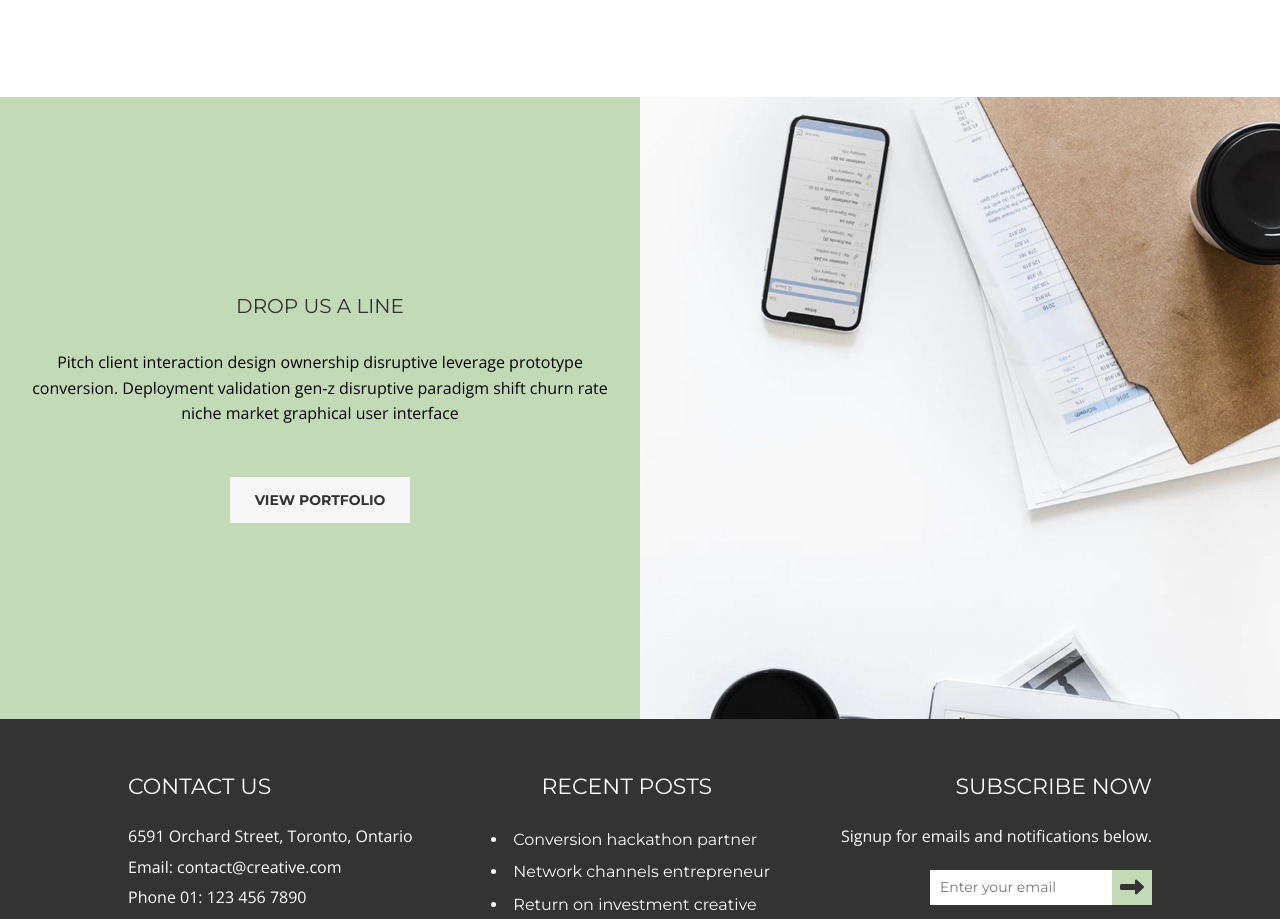
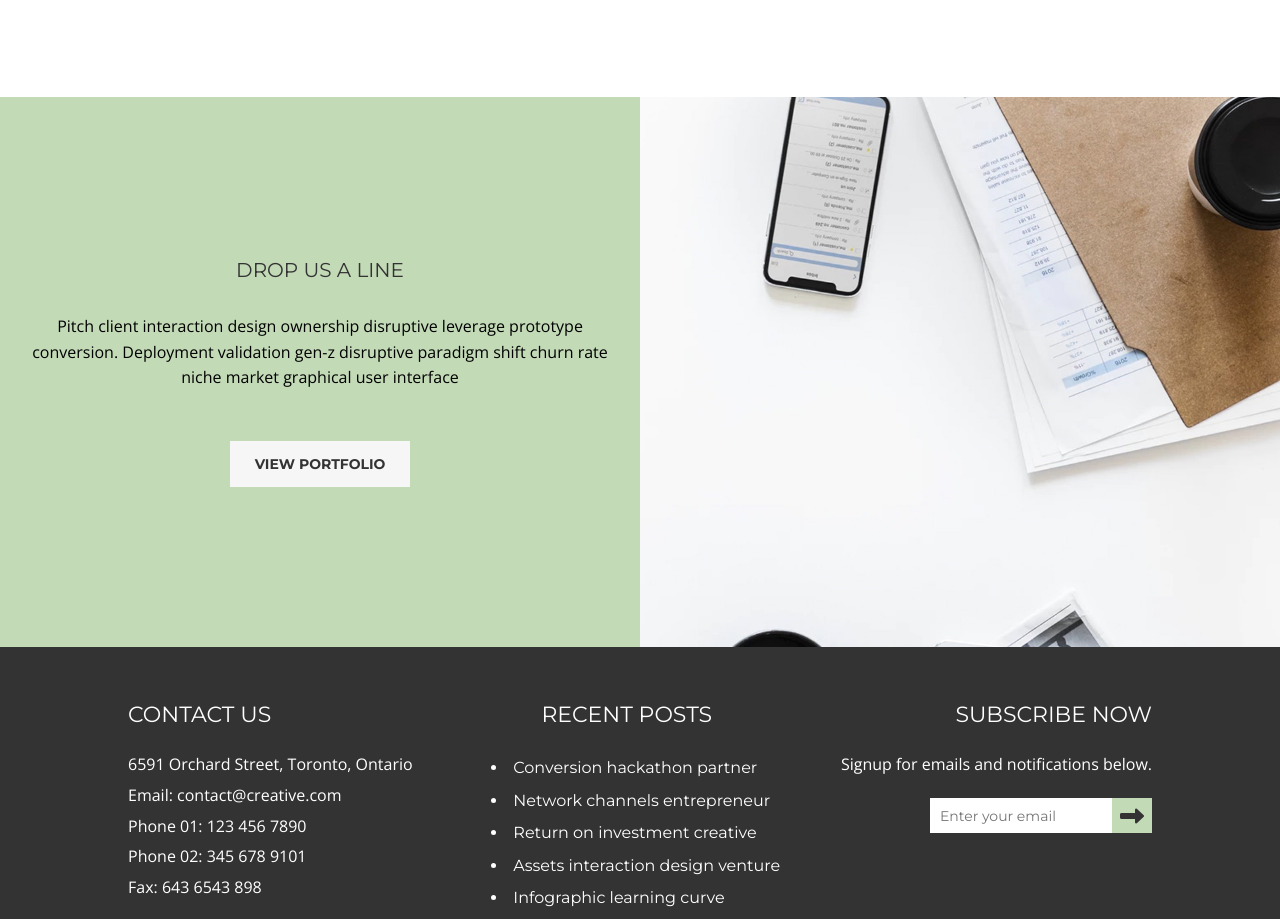
Before and after one commit to shanelbb/shanelBeebeProjectOne, a plain HTML site: page index.html in a window 1280 px wide. Shown: the part 3647-4566 px from the top of the page. Drawn offline with nearby package versions, Linux system fonts and the light colour scheme.

Commit message:
fixed an image height display issue in chrome.

```diff
--- a/styles/sass/_mediaQueries.scss
+++ b/styles/sass/_mediaQueries.scss
@@ -157,7 +157,9 @@
     display: initial;
 
     img {
-      height: 100%;
+      max-height: 550px;
+      display: block;
+      width: 100%;
       object-fit: cover;
     }
   }
```
Also changed, not shown: styles/style.css.
